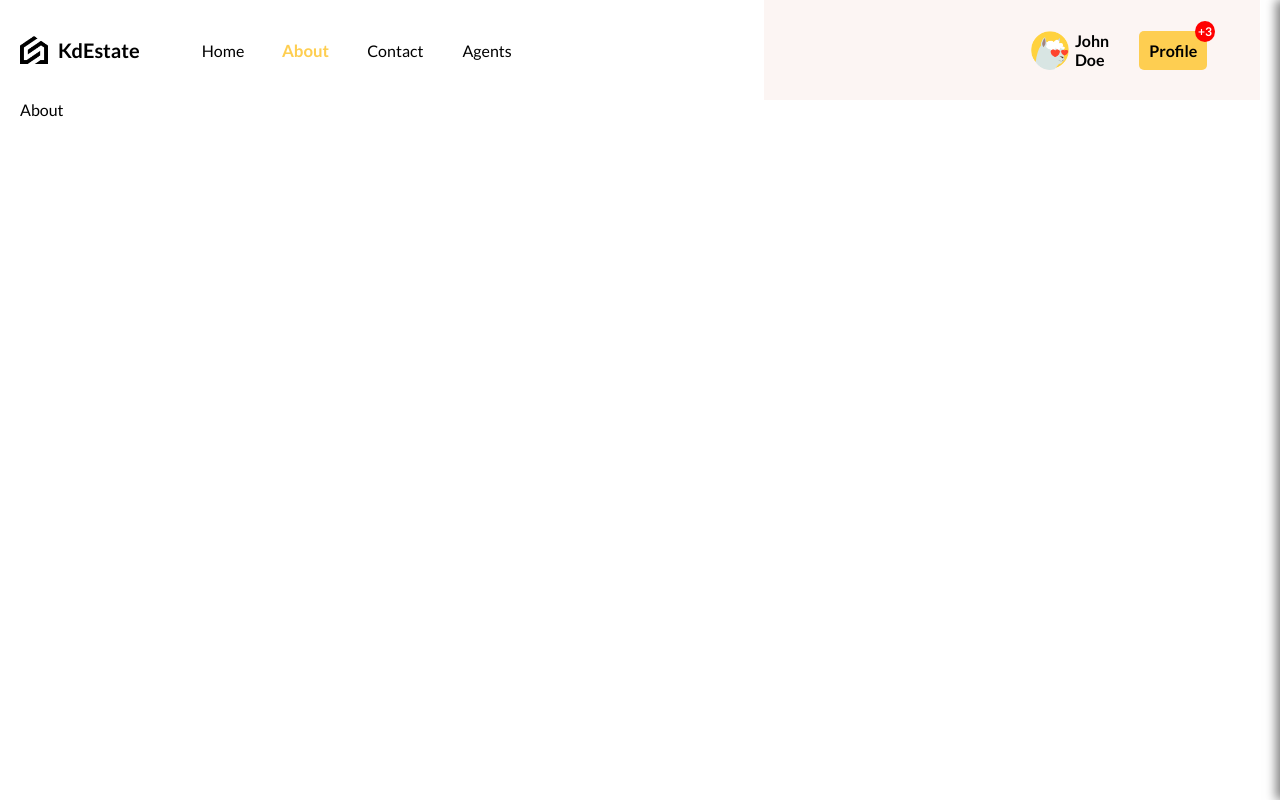
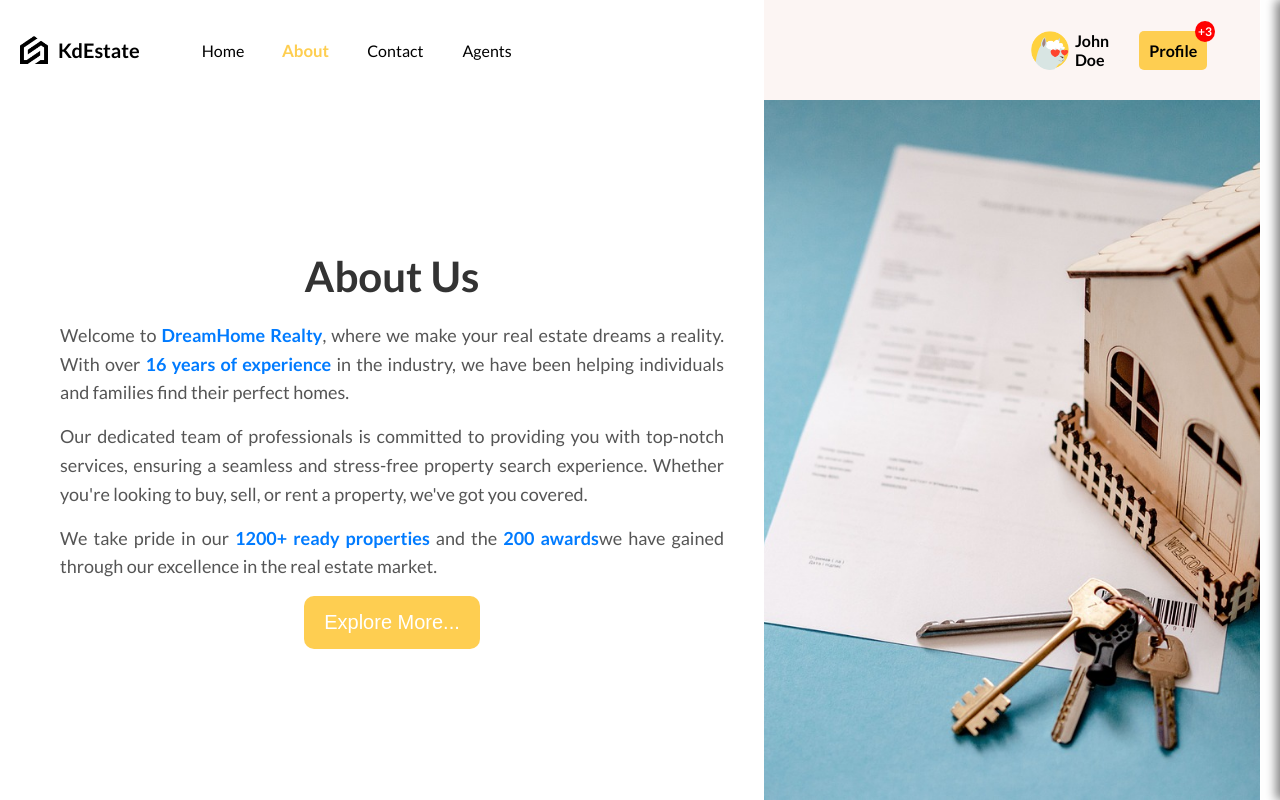
Before and after one commit to kanishkadeo27/Real-Estate-Frontend, a React (Vite) app: page /about in a window 1280 px wide. Built offline with nearby package versions, Linux system fonts and the light colour scheme.

Commit message:
About page ui

```diff
--- a/src/pages/about/About.jsx
+++ b/src/pages/about/About.jsx
@@ -1,7 +1,42 @@
 import React from "react";
-
+import "./about.scss";
+import { useNavigate } from "react-router-dom";
 const About = () => {
-  return <div>About</div>;
+  const navigate = useNavigate();
+  return (
+    <>
+      <div className="about-page">
+        <div className="about-content">
+          <div className="wrapper">
+            <h1>About Us</h1>
+            <p>
+              Welcome to <strong>DreamHome Realty</strong>, where we make your
+              real estate dreams a reality. With over{" "}
+              <strong>16 years of experience</strong> in the industry, we have
+              been helping individuals and families find their perfect homes.
+            </p>
+            <p>
+              Our dedicated team of professionals is committed to providing you
+              with top-notch services, ensuring a seamless and stress-free
+              property search experience. Whether you're looking to buy, sell,
+              or rent a property, we've got you covered.
+            </p>
+            <p>
+              We take pride in our <strong>1200+ ready properties</strong> and
+              the <strong>200 awards</strong>
+              we have gained through our excellence in the real estate market.
+            </p>
+            <div className="explore">
+              <button onClick={() => navigate("/list")}>Explore More...</button>
+            </div>
+          </div>
+        </div>
+        <div className="about-image">
+          <img src="/public/about-img.jpg" alt="About Us" />
+        </div>
+      </div>
+    </>
+  );
 };
 
 export default About;
--- a/src/pages/about/about.scss
+++ b/src/pages/about/about.scss
@@ -0,0 +1,117 @@
+@import "../../responsive.scss";
+.about-page {
+  display: flex;
+  // justify-content: center;
+  // align-items: center;
+  height: 100%;
+
+  @include md {
+    flex-direction: column;
+    text-align: center;
+    overflow-y: scroll;
+    height: 100%;
+    padding-bottom: 30px;
+  }
+
+  .about-content {
+    flex: 3;
+
+    @include md {
+      flex: none;
+      width: 100%;
+    }
+    .wrapper {
+      height: 100%;
+      display: flex;
+      flex-direction: column;
+      justify-content: center;
+      align-items: center;
+      width: 100%;
+      padding: 40px;
+      @include md {
+        padding: 30px;
+      }
+      @include sm {
+        padding: 20px;
+      }
+      h1 {
+        font-size: 42px;
+        text-align: center;
+        color: #333;
+        margin-bottom: 20px;
+        font-weight: 700;
+        @include sm {
+          font-size: 30px;
+        }
+      }
+
+      p {
+        font-size: 18px;
+        color: #555;
+        line-height: 1.6;
+        margin-bottom: 15px;
+        text-align: justify;
+        @include sm {
+          font-size: 14px;
+        }
+      }
+
+      strong {
+        color: #007bff;
+      }
+      .explore {
+        align-self: center;
+        button {
+          background-color: #fece51;
+          border-radius: 10px;
+          font-size: 20px;
+          padding: 15px 20px;
+          color: white;
+          border: none;
+
+          @include md {
+            padding: 10px;
+            font-size: 16px;
+          }
+          @include sm {
+            padding: 5px;
+            font-size: 14px;
+          }
+        }
+      }
+    }
+  }
+
+  .about-image {
+    flex: 2;
+    background-color: #fcf5f3;
+    height: 100%;
+    display: flex;
+    align-items: center;
+    justify-content: center;
+
+    @include md {
+      flex: none;
+      width: 100%;
+      height: 300px;
+    }
+
+    img {
+      width: 100%;
+      height: 50%;
+      object-fit: cover;
+
+      @include lg {
+        height: 100%;
+      }
+      @include md {
+        width: 100%;
+        height: 100%;
+      }
+      @include sm {
+        width: 100%;
+        height: 100%;
+      }
+    }
+  }
+}
```
Also changed, not shown: public/about-img.jpg (added).
